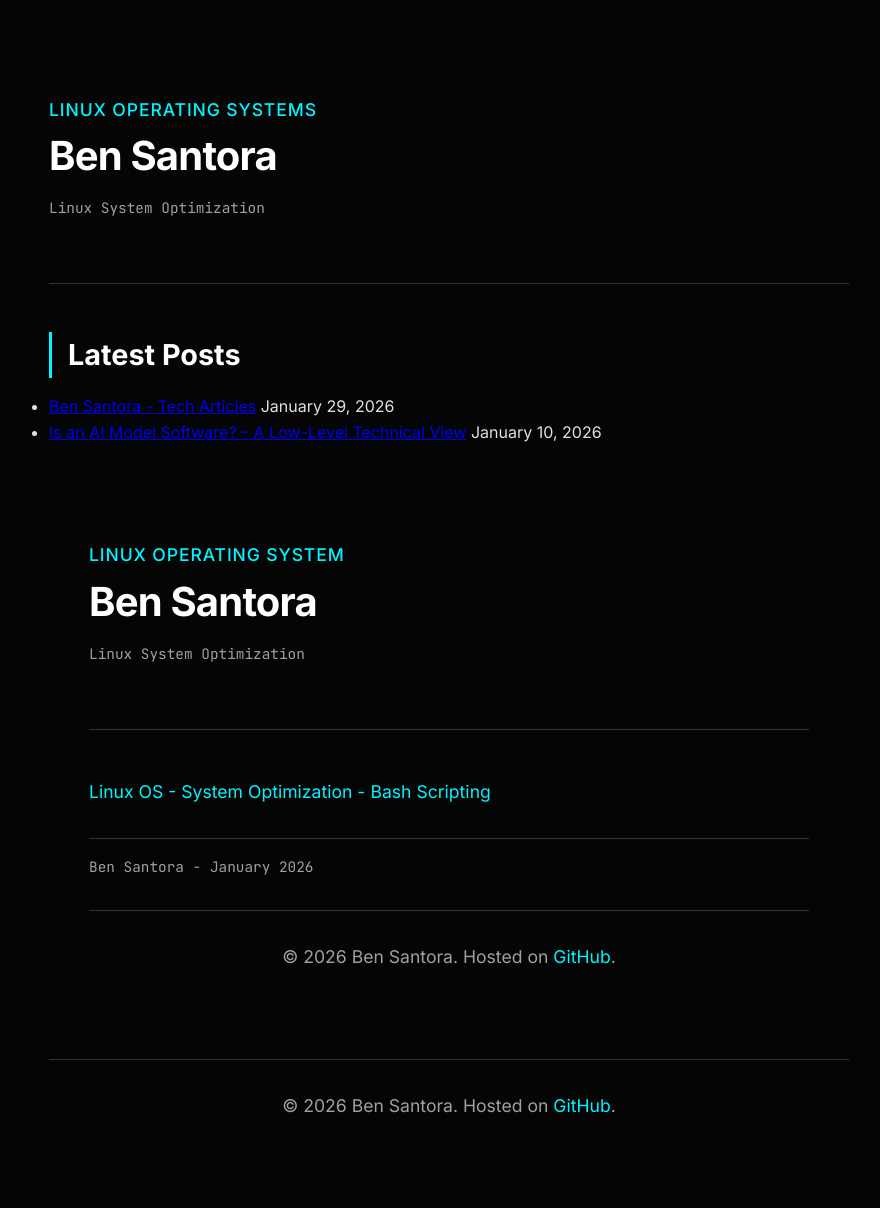
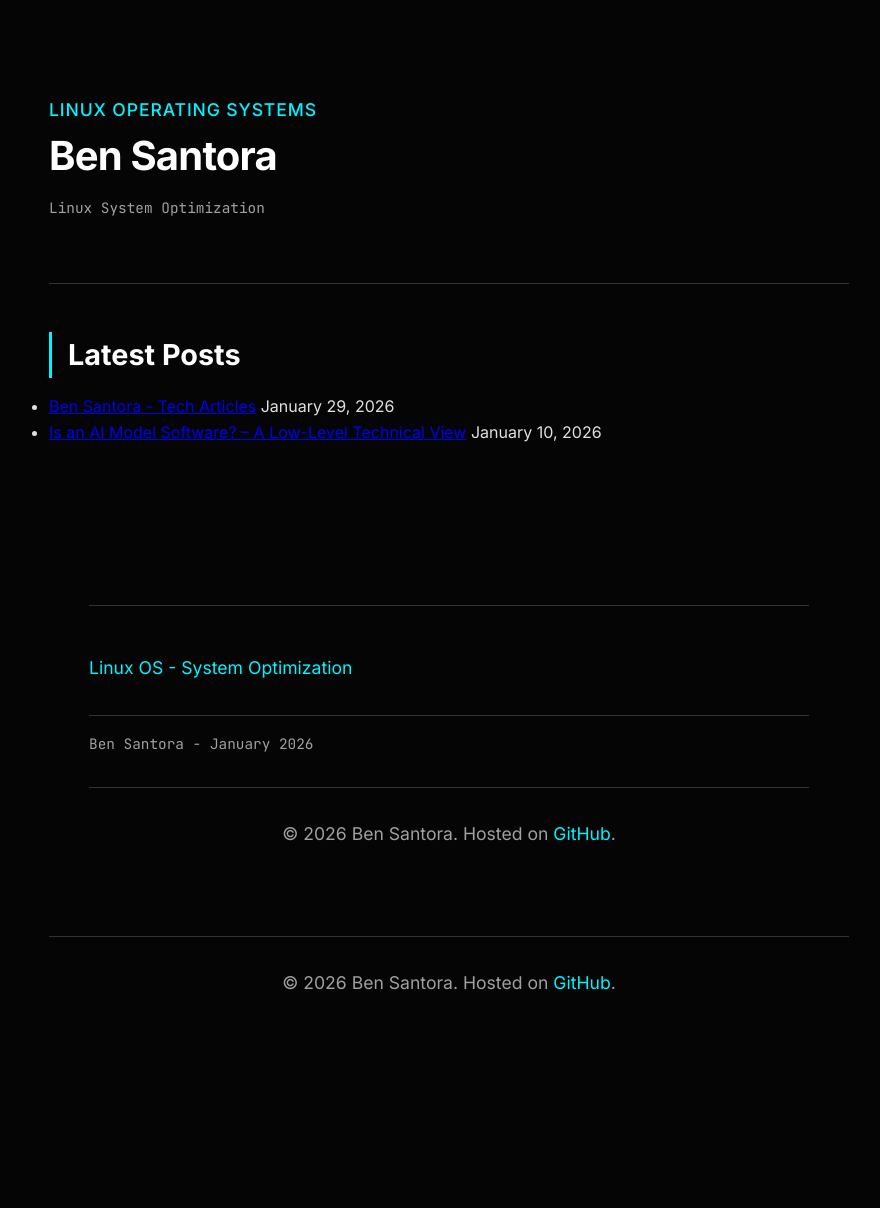
Before and after one commit to ben-santora/ben-santora.github.io, a Jekyll site: the page built from index.html, in a window 1280 px wide. Shown: the whole page, without its empty margins (191-1071 px from the left). Built offline with Jekyll 4.4.1, drawn with Linux system fonts in a browser that asks for light colours; after the commit the page ends 1085 px from its top, so only the background shows below that.

Commit message:
Update index.html

```diff
--- a/index.html
+++ b/index.html
@@ -217,14 +217,14 @@ author: "Ben Santora"
 <body>
     <div class="container">
         <header>
-            <div class="subtitle">Linux Operating System</div>
-            <h1>Ben Santora</h1>
-            <p class="meta-info">Linux System Optimization</p>
+            <div class="subtitle"></div>
+            <h1></h1>
+            <p class="meta-info"></p>
         </header>
 
         <main>
             <article>
-                <p class="lead"><span class="highlight">Linux OS - System Optimization - Bash Scripting</span></p>
+                <p class="lead"><span class="highlight">Linux OS - System Optimization</span></p>
 
                 <h2></h2>
                 <p></p>
```
